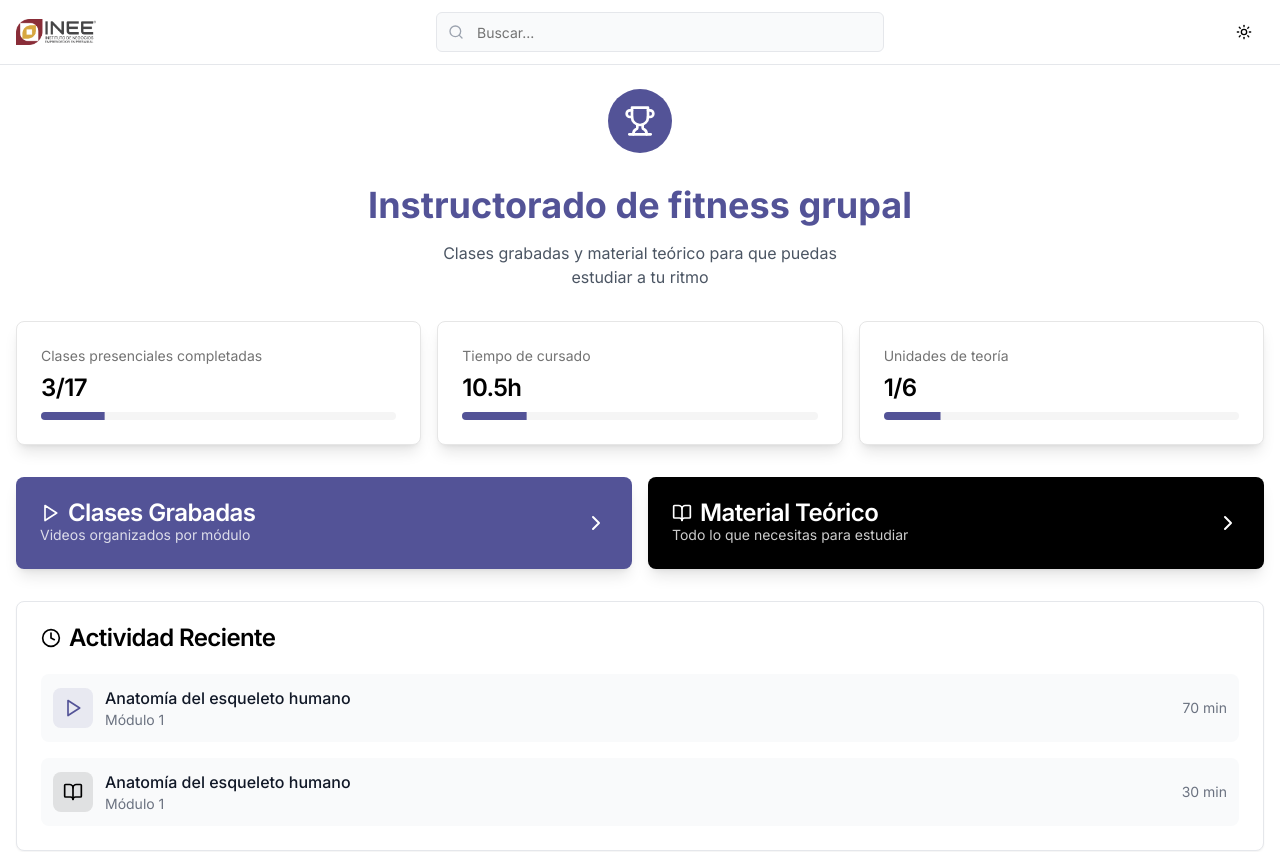
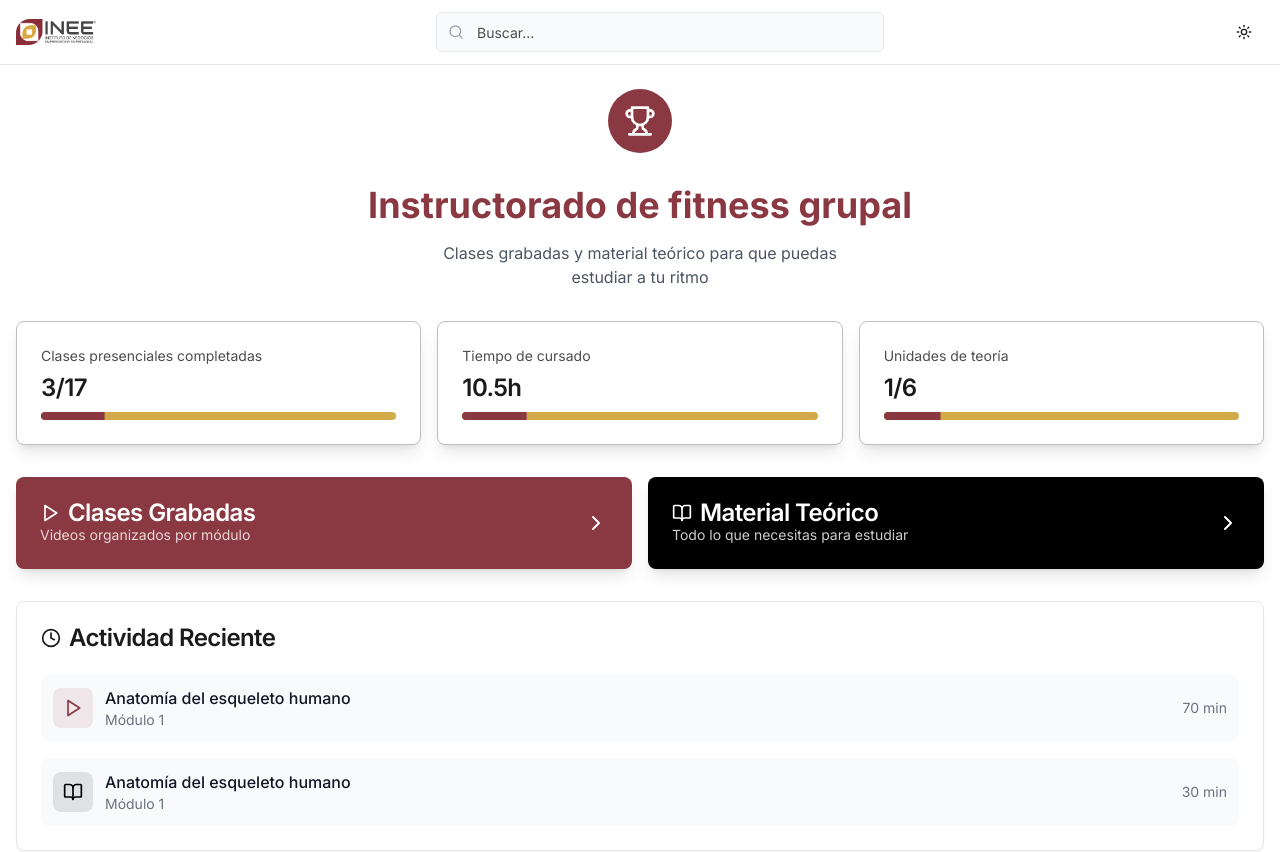
Before and after one commit to capassotech/INEE-cursos, a React (Vite) app: page /curso in a window 1280 px wide. Shown: the top 852 px of the page. Built offline with nearby package versions, Linux system fonts and the light colour scheme.

Commit message:
colores y logo

```diff
--- a/src/index.css
+++ b/src/index.css
@@ -4,105 +4,100 @@
 
 @layer base {
   :root {
-    --background: 0 0% 100%;
-    --foreground: 0 0% 0%;
+    --background: 0 0% 100%;              /* Fondo blanco */
+    --foreground: 0 0% 10%;                /* Casi negro */
 
-    --card: 0 0% 100%;
-    --card-foreground: 0 0% 0%;
+    --card: 39 16% 82%;
+    --card-foreground: 0 0% 10%;
 
-    --popover: 0 0% 100%;
-    --popover-foreground: 0 0% 0%;
+    --popover: 39 16% 82%;
+    --popover-foreground: 0 0% 10%;
 
-    --primary: 240 29% 46%;
-    --primary-foreground: 0 0% 100%;
+    --primary: 353 42% 38%;                /* Color vino del logo */
+    --primary-foreground: 0 0% 100%;       /* Texto blanco sobre primary */
 
-    --secondary: 0 0% 96%;
-    --secondary-foreground: 0 0% 0%;
+    --secondary: 42 61% 56%;               /* Mostaza del logo */
+    --secondary-foreground: 0 0% 10%;      /* Texto oscuro sobre mostaza */
 
-    --muted: 0 0% 96%;
-    --muted-foreground: 0 0% 45%;
+    --muted: 39 16% 82%;
+    --muted-foreground: 0 0% 30%;          /* Gris oscuro */
 
-    --accent: 16 100% 50%;
-    --accent-foreground: 0 0% 100%;
+    --accent: 42 61% 56%;                  /* Igual que secundario (mostaza) */
+    --accent-foreground: 0 0% 10%;
 
-    --destructive: 240 29% 46%;
+    --destructive: 0 45% 49%;              /* Rojo oscuro */
     --destructive-foreground: 0 0% 100%;
 
-    --border: 0 0% 90%;
-    --input: 0 0% 90%;
-    --ring: 16 100% 50%;
+    --border: 0 0% 75%;                    /* Gris medio para bordes */
+    --input: 0 0% 75%;
+    --ring: 42 61% 56%;                    /* Mostaza (accent) */
 
     --radius: 0.5rem;
 
-    --sidebar-background: 0 0% 98%;
+    --sidebar-background: 39 16% 90%;      /* Un poco más claro que fondo */
+    --sidebar-foreground: 0 0% 10%;
 
-    --sidebar-foreground: 0 0% 0%;
-
-    --sidebar-primary: 16 100% 50%;
-
+    --sidebar-primary: 353 42% 38%;
     --sidebar-primary-foreground: 0 0% 100%;
 
-    --sidebar-accent: 0 0% 96%;
+    --sidebar-accent: 42 61% 56%;
+    --sidebar-accent-foreground: 0 0% 10%;
 
-    --sidebar-accent-foreground: 0 0% 0%;
-
-    --sidebar-border: 0 0% 90%;
-
-    --sidebar-ring: 240 29% 46%;
+    --sidebar-border: 0 0% 75%;
+    --sidebar-ring: 42 61% 56%;
   }
 
   .dark {
-    --background: 0 0% 0%;
+    --background: 0 0% 10%;
     --foreground: 0 0% 100%;
 
-    --card: 0 0% 0%;
+    --card: 0 0% 10%;
     --card-foreground: 0 0% 100%;
 
-    --popover: 0 0% 0%;
+    --popover: 0 0% 10%;
     --popover-foreground: 0 0% 100%;
 
-    --primary: 240 29% 46%;
+    --primary: 353 42% 38%;
     --primary-foreground: 0 0% 100%;
 
-    --secondary: 0 0% 15%;
+    --secondary: 240 1% 30%;               /* Gris oscuro (para contrastar) */
     --secondary-foreground: 0 0% 100%;
 
-    --muted: 0 0% 15%;
-    --muted-foreground: 0 0% 65%;
+    --muted: 0 0% 20%;
+    --muted-foreground: 0 0% 70%;
 
-    --accent: 240 29% 46%;
-    --accent-foreground: 0 0% 100%;
+    --accent: 42 61% 56%;
+    --accent-foreground: 0 0% 10%;
 
-    --destructive: 240 29% 46%;
+    --destructive: 0 45% 49%;
     --destructive-foreground: 0 0% 100%;
 
-    --border: 0 0% 20%;
-    --input: 0 0% 20%;
-    --ring: 240 29% 46%;
+    --border: 0 0% 25%;
+    --input: 0 0% 25%;
+    --ring: 42 61% 56%;
 
-    --sidebar-background: 0 0% 10%;
+    --sidebar-background: 0 0% 15%;
     --sidebar-foreground: 0 0% 100%;
-    --sidebar-primary: 240 29% 46%;
+    --sidebar-primary: 353 42% 38%;
     --sidebar-primary-foreground: 0 0% 100%;
-    --sidebar-accent: 0 0% 15%;
+    --sidebar-accent: 240 1% 30%;
     --sidebar-accent-foreground: 0 0% 100%;
-    --sidebar-border: 0 0% 15%;
-    --sidebar-ring: 240 29% 46%;
+    --sidebar-border: 0 0% 25%;
+    --sidebar-ring: 42 61% 56%;
   }
 
   .light {
-    --primary: 240 29% 46%;
+    --primary: 353 42% 38%;
     --primary-foreground: 0 0% 100%;
 
-    --accent: 240 29% 46%;
-    --accent-foreground: 0 0% 100%;
+    --accent: 42 61% 56%;
+    --accent-foreground: 0 0% 10%;
 
-    --destructive: 240 29% 46%;
+    --destructive: 0 45% 49%;
     --destructive-foreground: 0 0% 100%;
 
-    --ring: 240 29% 46%;
-
-    --sidebar-ring: 240 29% 46%;
+    --ring: 42 61% 56%;
+    --sidebar-ring: 42 61% 56%;
   }
 }
 
--- a/src/pages/ClassDetail.tsx
+++ b/src/pages/ClassDetail.tsx
@@ -241,7 +241,7 @@ const ClassDetail = () => {
       <div className="md:col-span-1 space-y-4">
         <Card className="bg-white dark:bg-gray-800 border-gray-200 dark:border-gray-700 sticky top-6">
           <CardHeader>
-            <CardTitle className="text-base font-semibold">Clases del Módulo</CardTitle>
+            <CardTitle className="text-base font-semibold">Clases del módulo</CardTitle>
           </CardHeader>
           <CardContent className="p-0">
             <ul className="divide-y divide-gray-200 dark:divide-gray-700">
@@ -257,20 +257,24 @@ const ClassDetail = () => {
                       }`}
                   >
                     <div
-                      className={`w-5 h-5 mr-3 flex items-center justify-center rounded-full ${completedClasses.includes(clase.id)
-                        ? "bg-green-500 text-white"
-                        : "border border-gray-300 dark:border-gray-600"
+                      className={`w-5 h-5 mr-3 flex items-center justify-center rounded-full aspect-square ${completedClasses.includes(clase.id)
+                          ? "bg-green-500 text-white"
+                          : "border border-gray-300 dark:border-gray-600 bg-white dark:bg-gray-800"
                         }`}
                     >
                       {completedClasses.includes(clase.id) && (
                         <CheckCircle className="w-3 h-3" />
                       )}
                     </div>
+
                     <span
-                      className={`${clase.id === classId
-                        ? "font-medium text-blue-600 dark:text-blue-400"
-                        : "text-gray-700 dark:text-gray-300"
-                        }`}
+                      className={`
+                                ${clase.id === classId
+                          ? "font-medium text-blue-600 dark:text-blue-400"
+                          : "text-gray-700 dark:text-gray-300"
+                        }
+                                truncate block max-w-full
+                              `}
                     >
                       {clase.title}
                     </span>
--- a/src/pages/Index.tsx
+++ b/src/pages/Index.tsx
@@ -13,7 +13,7 @@ const Index = () => {
     "https://universidad.gruposuperior.com.co/wp-content/uploads/2021/05/BANNER-PROMOCIONAL-1.png",
     "https://alehlatam.org/wp-content/uploads/2024/12/BANNER-V-Curso-HCC.png",
     "https://calate.com.mx/wp-content/uploads/2024/02/banner-tuyo-cursoserigrafia-cursosublimacio-monterrey-2048x583-1.png",
-     "https://cui.edu.ar/images/becas/promoverano_ed_bannerweb.jpg",
+    "https://cui.edu.ar/images/becas/promoverano_ed_bannerweb.jpg",
   ];
 
   // Carrusel automático
@@ -60,10 +60,11 @@ const Index = () => {
         </div>
       </div>
 
-      {/* Texto debajo del banner */}
-      <p className="text-gray-600 dark:text-gray-300 text-center max-w-md mx-auto mt-4">
-        Instituto de Negocios Emprendedor Empresarial
-      </p>
+      <div className="text-center mt-4">
+        <div className="rounded-lg flex items-center justify-center">
+          <img src="/logo.png" alt="Logo" className="w-52" />
+        </div>
+      </div>
 
       {/* Courses List */}
       <div className="space-y-4">
```
